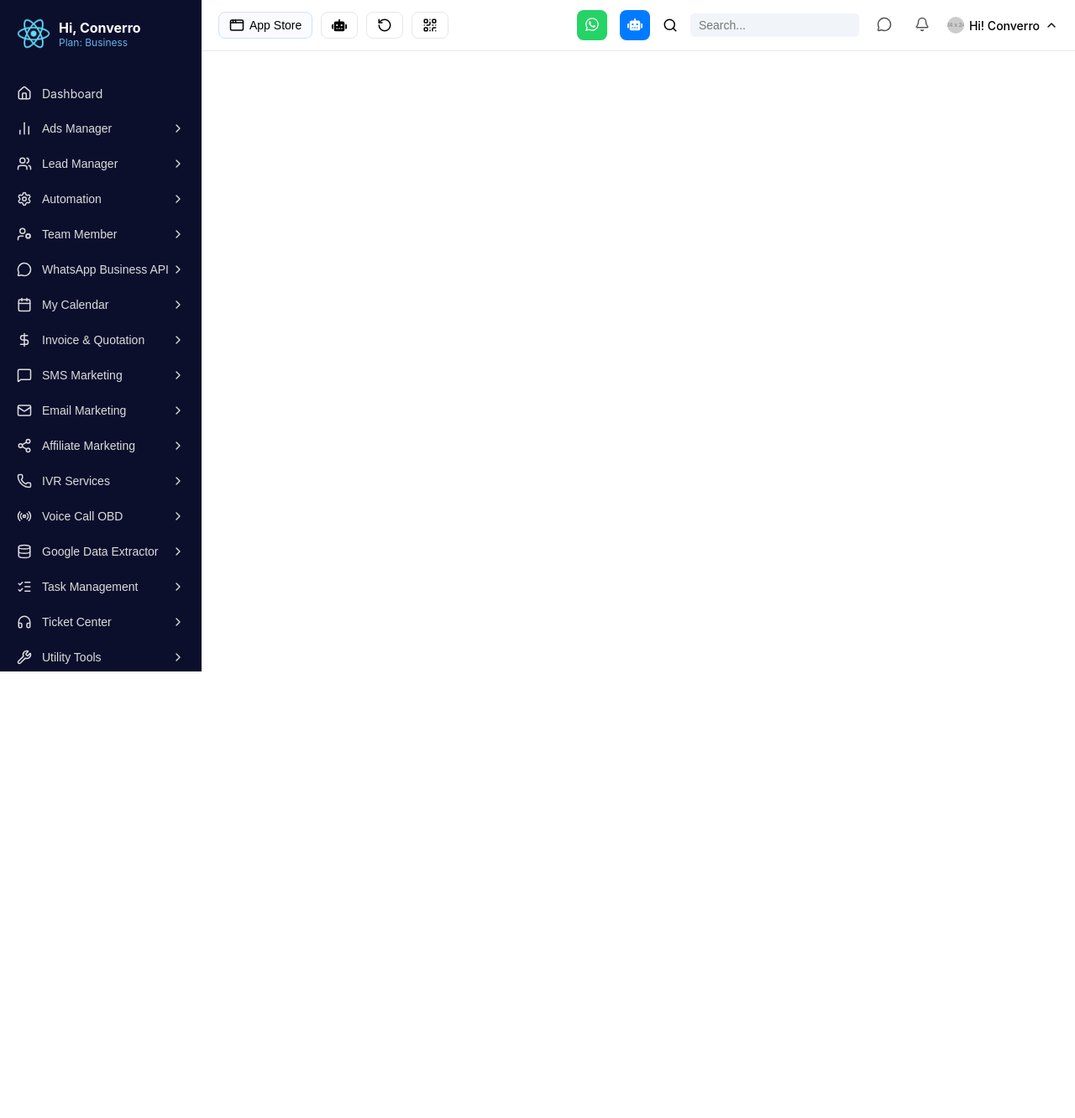
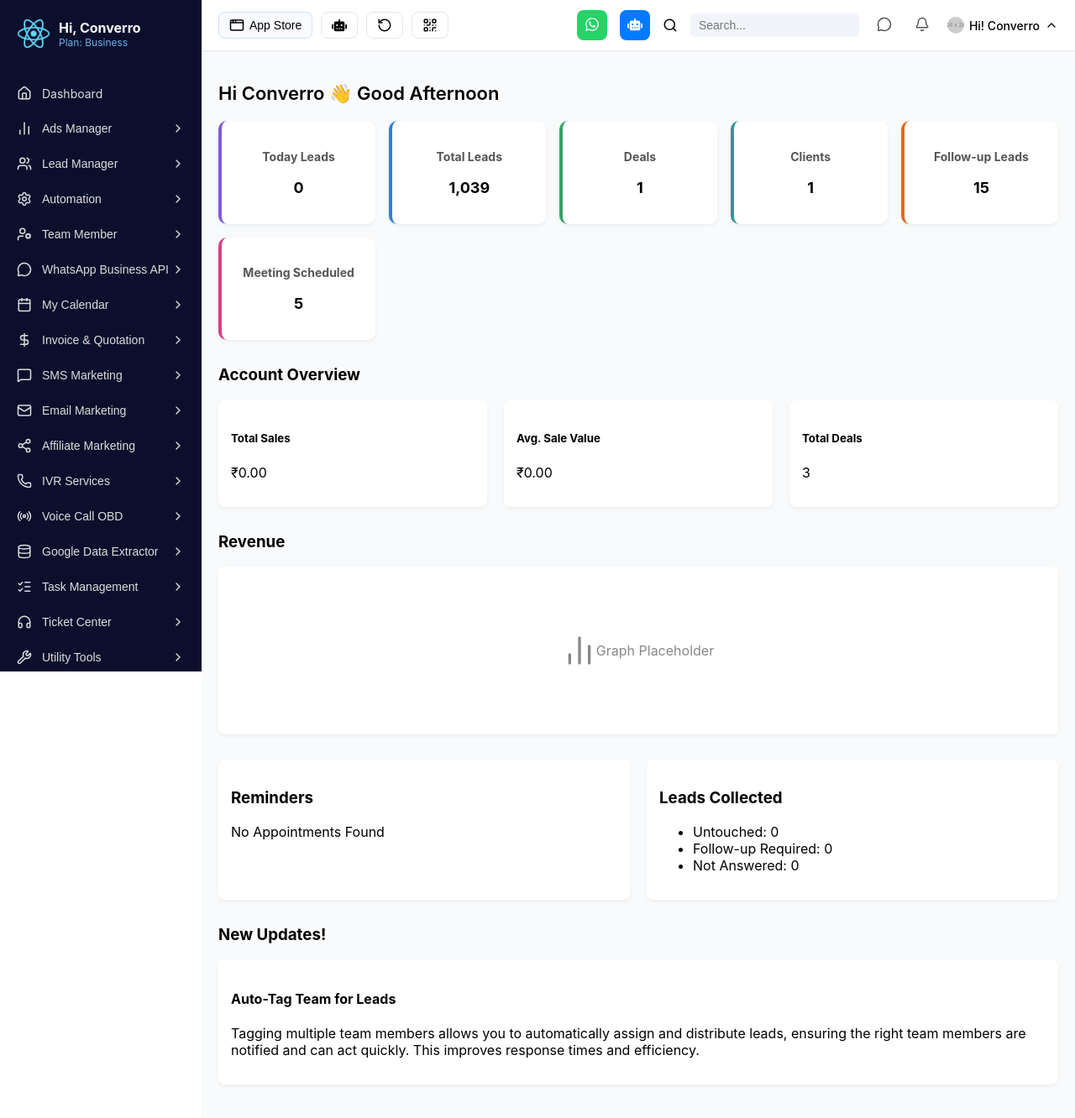
Before and after one commit to IsHa2507/crm-dashboard, a React (Create React App) app: page / in a window 1280 px wide. Shown: the top 1332 px of the page at 84% size. Before the commit the page ends 800 px from the top, so only its background shows below. Built offline with nearby package versions, Linux system fonts and the light colour scheme.

Commit message:
made rough dashboard

```diff
--- a/src/App.js
+++ b/src/App.js
@@ -3,13 +3,17 @@
 import "./App.css";
 import Navbar from "./components/Navbar";
 import Topbar from "./components/Topbar";
-
+import Dashboard from "./pages/Dashboard";
 function App() {
-  return (
+   return (
     <Router>
-       <Navbar />
-       <Topbar/>
-      </Router>
+      <Navbar />
+      <Topbar />
+      <Routes>
+       <Route path="/" element={<Dashboard />} />
+        <Route path="/dashboard" element={<Dashboard />} />
+      </Routes>
+    </Router>
   );
 }
 
--- /dev/null
+++ b/src/pages/Dashboard.css
@@ -0,0 +1,101 @@
+.crm-dashboard {
+  margin-left: 240px; /* sidebar width */
+  margin-top: 60px; /* topbar height */
+  padding: 20px;
+  background: #f9fafb;
+  min-height: 100vh;
+}
+
+/* Greeting */
+.crm-greeting h2 {
+  font-size: 22px;
+  font-weight: 600;
+  margin-bottom: 20px;
+}
+
+/* Top cards */
+.crm-cards {
+  display: grid;
+  grid-template-columns: repeat(auto-fit, minmax(180px, 1fr));
+  gap: 16px;
+  margin-bottom: 30px;
+}
+
+.crm-card {
+  background: #fff;
+  padding: 15px;
+  border-radius: 10px;
+  box-shadow: 0 2px 5px rgba(0,0,0,0.05);
+  text-align: center;
+}
+
+.crm-card h4 {
+  font-size: 14px;
+  margin-bottom: 8px;
+  color: #555;
+}
+
+.crm-card p {
+  font-size: 18px;
+  font-weight: bold;
+}
+
+/* Example accent colors */
+.crm-card.purple { border-left: 4px solid #805ad5; }
+.crm-card.blue { border-left: 4px solid #3182ce; }
+.crm-card.green { border-left: 4px solid #38a169; }
+.crm-card.teal { border-left: 4px solid #319795; }
+.crm-card.orange { border-left: 4px solid #dd6b20; }
+.crm-card.pink { border-left: 4px solid #d53f8c; }
+
+/* Sections */
+.crm-section {
+  margin-bottom: 30px;
+}
+
+.crm-overview {
+  display: flex;
+  gap: 20px;
+}
+
+.crm-overview-card {
+  flex: 1;
+  background: #fff;
+  padding: 15px;
+  border-radius: 8px;
+  box-shadow: 0 2px 5px rgba(0,0,0,0.05);
+}
+
+.crm-chart-placeholder {
+  height: 200px;
+  display: flex;
+  align-items: center;
+  justify-content: center;
+  background: #fff;
+  border-radius: 8px;
+  box-shadow: 0 2px 5px rgba(0,0,0,0.05);
+  color: #888;
+}
+
+/* Grid for reminders & leads */
+.crm-grid {
+  display: flex;
+  gap: 20px;
+  margin-bottom: 30px;
+}
+
+.crm-reminder, .crm-leads {
+  flex: 1;
+  background: #fff;
+  padding: 15px;
+  border-radius: 8px;
+  box-shadow: 0 2px 5px rgba(0,0,0,0.05);
+}
+
+/* Updates */
+.crm-update {
+  background: #fff;
+  padding: 15px;
+  border-radius: 8px;
+  box-shadow: 0 2px 5px rgba(0,0,0,0.05);
+}
--- /dev/null
+++ b/src/pages/Dashboard.js
@@ -0,0 +1,99 @@
+import React from "react";
+import { BarChart2 } from "lucide-react";
+import "../pages/Dashboard.css";
+
+export default function Dashboard() {
+  return (
+    <div className="crm-dashboard">
+      {/* Greeting */}
+      <section className="crm-greeting">
+        <h2>Hi Converro 👋 Good Afternoon</h2>
+      </section>
+
+      {/* Top stats cards */}
+      <section className="crm-cards">
+        <div className="crm-card purple">
+          <h4>Today Leads</h4>
+          <p>0</p>
+        </div>
+        <div className="crm-card blue">
+          <h4>Total Leads</h4>
+          <p>1,039</p>
+        </div>
+        <div className="crm-card green">
+          <h4>Deals</h4>
+          <p>1</p>
+        </div>
+        <div className="crm-card teal">
+          <h4>Clients</h4>
+          <p>1</p>
+        </div>
+        <div className="crm-card orange">
+          <h4>Follow-up Leads</h4>
+          <p>15</p>
+        </div>
+        <div className="crm-card pink">
+          <h4>Meeting Scheduled</h4>
+          <p>5</p>
+        </div>
+      </section>
+
+      {/* Account overview */}
+      <section className="crm-section">
+        <h3>Account Overview</h3>
+        <div className="crm-overview">
+          <div className="crm-overview-card">
+            <h5>Total Sales</h5>
+            <p>₹0.00</p>
+          </div>
+          <div className="crm-overview-card">
+            <h5>Avg. Sale Value</h5>
+            <p>₹0.00</p>
+          </div>
+          <div className="crm-overview-card">
+            <h5>Total Deals</h5>
+            <p>3</p>
+          </div>
+        </div>
+      </section>
+
+      {/* Revenue Graph */}
+      <section className="crm-section">
+        <h3>Revenue</h3>
+        <div className="crm-chart-placeholder">
+          <BarChart2 size={40} />
+          <p>Graph Placeholder</p>
+        </div>
+      </section>
+
+      {/* Reminders + Leads Collected */}
+      <section className="crm-grid">
+        <div className="crm-reminder">
+          <h3>Reminders</h3>
+          <p>No Appointments Found</p>
+        </div>
+        <div className="crm-leads">
+          <h3>Leads Collected</h3>
+          <ul>
+            <li>Untouched: 0</li>
+            <li>Follow-up Required: 0</li>
+            <li>Not Answered: 0</li>
+          </ul>
+        </div>
+      </section>
+
+      {/* New Updates */}
+      <section className="crm-section">
+        <h3>New Updates!</h3>
+        <div className="crm-update">
+          <h4>Auto-Tag Team for Leads</h4>
+          <p>
+            Tagging multiple team members allows you to automatically assign and
+            distribute leads, ensuring the right team members are notified and
+            can act quickly. This improves response times and efficiency.
+          </p>
+        </div>
+      </section>
+    </div>
+  );
+}
```
